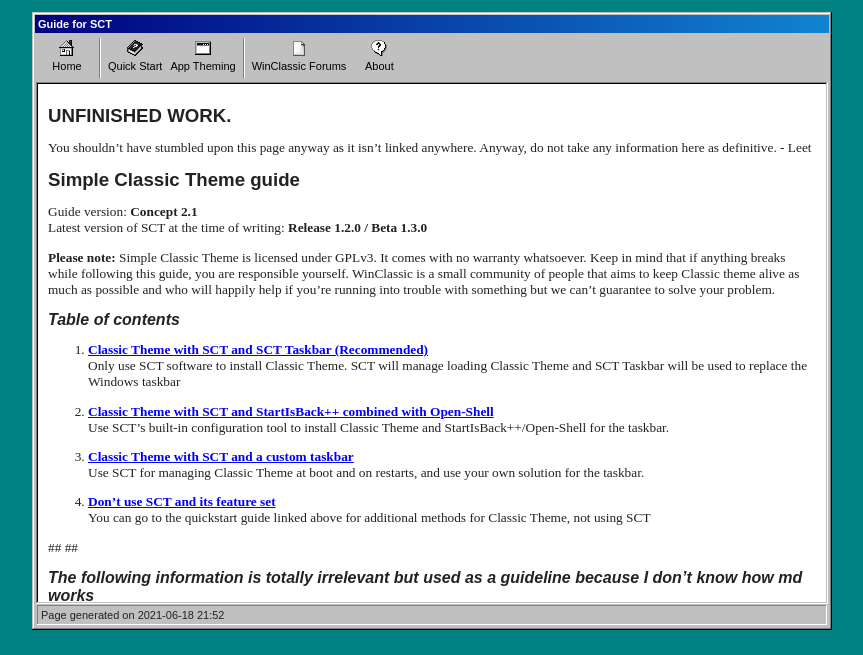
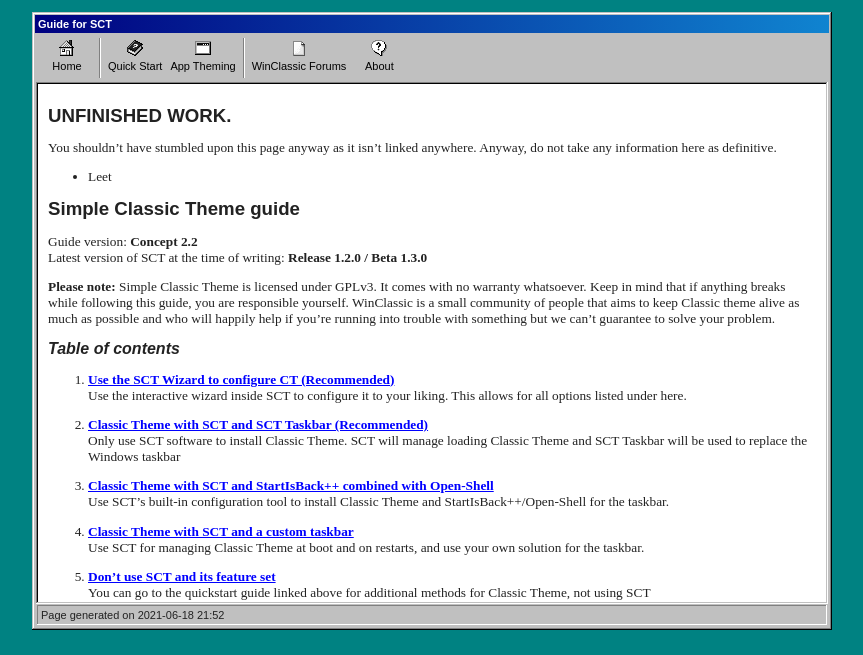
Before and after one commit to WinClassic/winclassic.github.io, a Jekyll site: the page built from sctguide.md, in a window 1280 px wide. Shown: the top 655 px of the page, without its empty margins (208-1071 px from the left). Built offline with Jekyll 4.4.1, drawn with Linux system fonts in a browser that asks for light colours; part of the change alters nothing that is shown; grey boxes are pictures that could not be loaded.

Commit message:
Updated the SCT guide a little

```diff
--- a/sctguide.md
+++ b/sctguide.md
@@ -4,87 +4,50 @@ title: "Guide for SCT"
 ---
 
 # UNFINISHED WORK.<br>
-You shouldn't have stumbled upon this page anyway as it isn't linked anywhere. Anyway, do not take any information here as definitive. - Leet
+You shouldn't have stumbled upon this page anyway as it isn't linked anywhere. Anyway, do not take any information here as definitive.
+
+- Leet
 
 # Simple Classic Theme guide
 
-Guide version: **Concept 2.1**<br>
+Guide version: **Concept 2.2**<br>
 Latest version of SCT at the time of writing: **Release 1.2.0 / Beta 1.3.0**
 
 **Please note:** Simple Classic Theme is licensed under GPLv3. It comes with no warranty whatsoever. Keep in mind that if anything breaks while following this guide, you are responsible yourself. WinClassic is a small community of people that aims to keep Classic theme alive as much as possible and who will happily help if you're running into trouble with something but we can't guarantee to solve your problem.
 
 ## Table of contents
 
-1. [**Classic Theme with SCT and SCT Taskbar (Recommended)**](#sctt)<br>
+1. [**Use the SCT Wizard to configure CT (Recommended)**](#wizard)<br>
+   Use the interactive wizard inside SCT to configure it to your liking. This allows for all options listed under here.
+
+2. [**Classic Theme with SCT and SCT Taskbar (Recommended)**](#sctt)<br>
     Only use SCT software to install Classic Theme. SCT will manage loading Classic Theme and SCT Taskbar will be used to replace the Windows taskbar
 
-2. [**Classic Theme with SCT and StartIsBack++ combined with Open-Shell**](#sibos)<br>
+3. [**Classic Theme with SCT and StartIsBack++ combined with Open-Shell**](#sibos)<br>
     Use SCT's built-in configuration tool to install Classic Theme and StartIsBack++/Open-Shell for the taskbar.
 
-3. [**Classic Theme with SCT and a custom taskbar**]()<br>
+4. [**Classic Theme with SCT and a custom taskbar**](#customtb)<br>
     Use SCT for managing Classic Theme at boot and on restarts, and use your own solution for the taskbar.
 
-4. [**Don't use SCT and its feature set**]()<br>
+5. [**Don't use SCT and its feature set**]()<br>
     You can go to the quickstart guide linked above for additional methods for Classic Theme, not using SCT
 
-<a name="sctt"></a>##
-<a name="sibos"></a>##
+<a name="wizard"></a>
+## Simple Classic Theme Wizard ("The Classic Theme Installer")
+**Note:** The Wizard is a recent addition to SCT. This means that it might contain some unresolved bugs.
 
+Firstly you need to [download SimpleClassicTheme from Github](https://github.com/WinClassic/SimpleClassicTheme/releases/latest/download/SimpleClassicTheme.exe).<br>
+Open the file you just downloaded and press Yes on the UAC prompt.<br>
+If it's the first time you're running SCT you will be asked if you want to run the wizard. Press Yes.<br>
+If it's not the first time, you can click File -> Launch Wizard inside SCT to run the wizard.<br>
+The wizard should open. It will look something like this:<br>
+<img src="/assets/img/sct_wizard_start.png"/><br>
+Go to the next page and accept the license terms. You should end up on the Installation Options page:
 
-## The following information is totally irrelevant but used as a guideline because I don't know how md works
+<a name="sctt"></a>
+## Simple Classic Theme + Taskbar
 
-## Tweaks and Additional Software
-### Taskbars
-
-1. **Simple Classic Theme Taskbar**
-
-    A classic taskbar aimed at replicating the original Windows taskbar in Windows 9x/early NT versions. Feature rich; skin support, as well as a host of customization options. Included as part of SimpleClassicTheme.
-
-2. **RetroBar**
-
-    An alternative classic taskbar project. Extremely authentic, but lacks a lot of features SCTT has. Also has the benefit of being standalone.
-
-    Link: <https://github.com/dremin/RetroBar>
-
-3. **ReactOS Taskbar**
-
-    “Port” of the (older) ReactOS Explorer’s taskbar to Windows by Spitfire_x86. Has it’s fair share of issues, and is obsolete nowadays.
-
-    Link: <https://winclassic.boards.net/thread/177/reactos-taskbar-win10-desktop-classic>
-
-4. **Classic Taskbar Skin for StartisBack**
-
-    Highly detailed and authentic replica skin of the Windows 7 classic taskbar, by Spitfire_x86. Skin for the program “StartisBack”, which is commercial.
-
-    Link: <https://winclassic.boards.net/thread/280/classic-taskbar-superbar-startisback>
-
-
-## Issues and Workarounds:
-
-1. **The right click menu is showing up blank with no text and really small! What do I do to fix it?**
-
-    - If you are on Windows 10 build 1607 and below, you can enable the old context menus from the registry. Read this thread for more information: <https://winclassic.boards.net/thread/26/windows-10-context-menus>
-
-    - Starting with W10 build 1809 (and above), Microsoft removed the registry tweak. A workaround in the form of an experimental patch can be found here, but please note, it’s in the pre-alpha stages and is not perfect (this patch is included with SimpleClassictheme and is not needed if you use that method of running Classic theme): <https://github.com/rikka0w0/ExplorerContextMenuTweaker/releases>
-
-2. **The task manager isn’t showing! How do I get to show?**
-
-    Modern task manager isn’t compatible. You either need to use a third party one such as Process Explorer, or you can install the older Windows 7 Task Manager.
-
-    Process Explorer: <https://docs.microsoft.com/en-us/sysinternals/downloads/process-explorer>
-
-    W7 Task Manager: <https://winaero.com/get-classic-old-task-manager-in-windows-10/>
-
-3. **I can’t change my startup programs anymore!**
-
-    The modern Task manager included the feature to customize what Start up programs you have running, and yes, as stated above, that is not working under Classic theme. Workaround is use the old MS Config tool, which is also included with the W7 Task manager by Winaero: <https://winaero.com/get-classic-old-task-manager-in-windows-10/>
-
-4. **Some Control Panel links show up as “The page failed to load”. Any fix?**
-
-    Yes, some Control Panel items fail to work when Classic theme is enabled. To fix them, you need to use a Resource editor (like Resource Hacker) and manually replace the resources themselves. See this thread: <https://winclassic.boards.net/thread/459/fixed-control-panel-pages-win8>
-
-    Tested to work on Windows 8.1 and Windows 10 1607.
-
-5. **The Windows taskbar is missing text and is all glitched out on Windows 10 sometimes. Why?**
-
-    That’s what’s left of the old, original taskbar; the usual one W10 uses places itself over the old one. Microsoft have broken the taskbar when it’s run in classic theme and that’s what you’re seeing when Windows bugs out. Simply put, it’s best to just use an alternative taskbar altogether. See the “Taskbar” portion of the “Tweaks & Additional Software” section of this guide for more information.
+<a name="sibos"></a>
+## Simple Classic Theme + Open-Shell and StartIsBack++
+<a name="customtb"></a>
+## Simple Classic Theme + Your own taskbar
```
